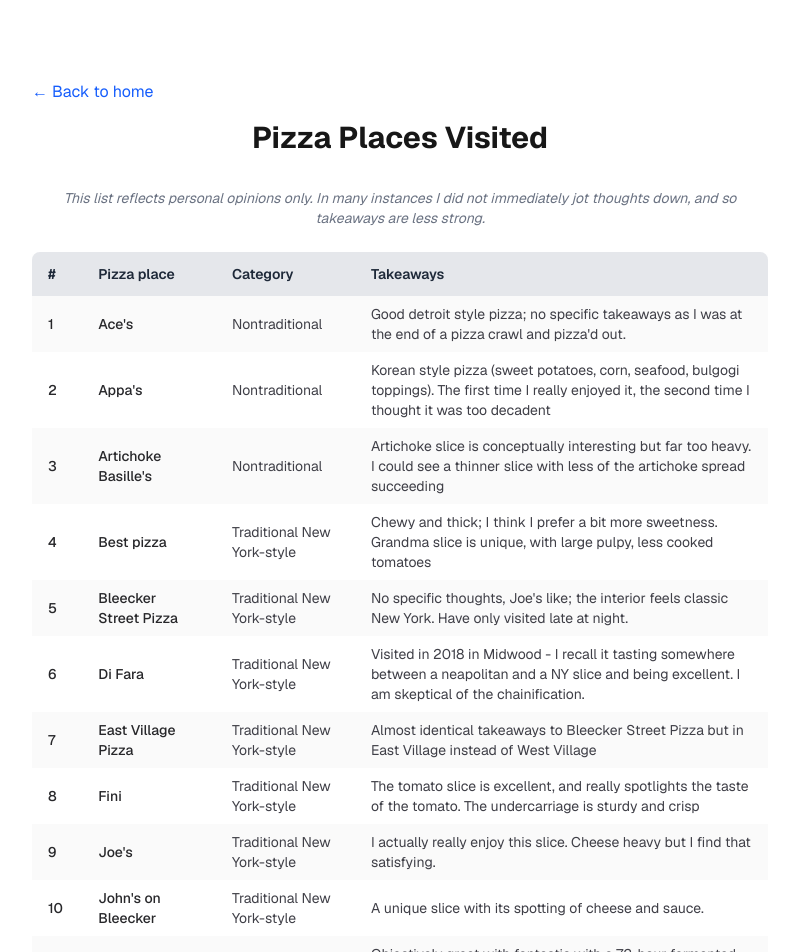
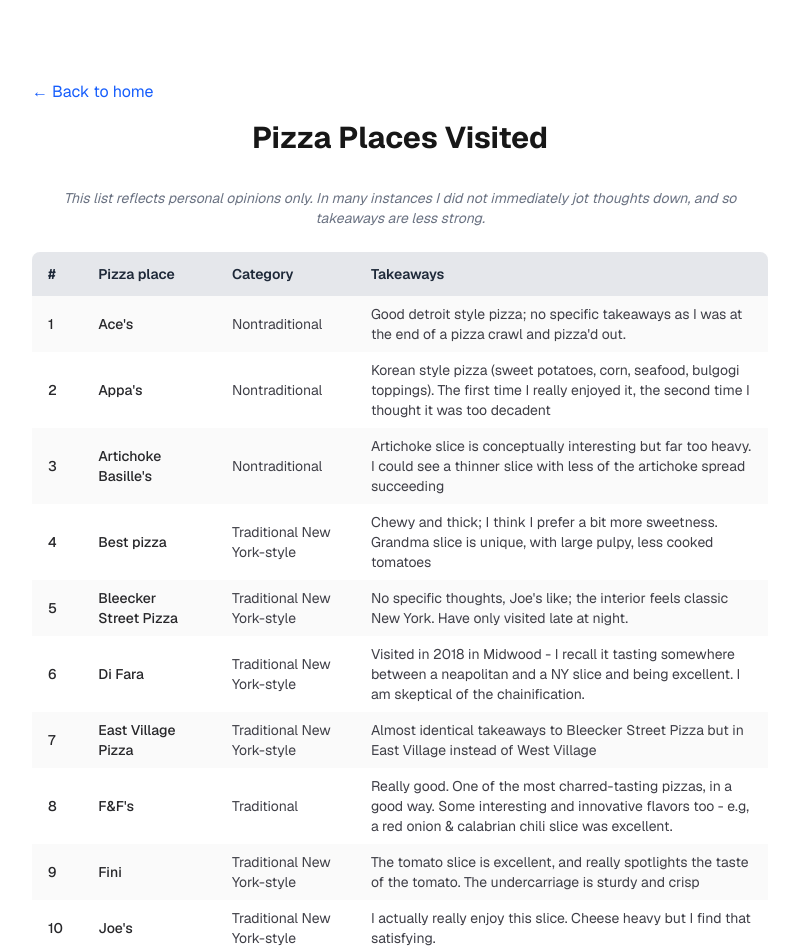
Before and after one commit to rdalvi/personal-site, a Next.js app: page /essays/pizza-places in a window 1280 px wide. Shown: the top 952 px of the page, without its empty margins (240-1039 px from the left). Built offline with nearby package versions, Linux system fonts and the light colour scheme.

Commit message:
Updated F&F into pizza and added Watchmen into books

```diff
--- a/app/essays/pizza-places/page.tsx
+++ b/app/essays/pizza-places/page.tsx
@@ -28,6 +28,7 @@
   { name: "Nate's", category: "Nontraditional", takeaway: "Good detroit style pizza, uses mozzarella instead of brick cheese. The hawaiian was exciting." },
   { name: "Stretch Pizza", category: "Nontraditional", takeaway: "A truly premier nontraditional pizza spot. The pizzas follow the architecture of a NY slice but is creative with toppings. A curious and charming encounter with Wylie Dusfresne enhances the appeal of the spot for me." },
   { name: "Ace's", category: "Nontraditional", takeaway: "Good detroit style pizza; no specific takeaways as I was at the end of a pizza crawl and pizza'd out." },
+  { name: "F&F's", category: "Traditional", takeaway: "Really good. One of the most charred-tasting pizzas, in a good way. Some interesting and innovative flavors too - e.g, a red onion & calabrian chili slice was excellent." },
 ];
 
 export default function PizzaPlacesPage() {
--- a/app/page.tsx
+++ b/app/page.tsx
@@ -78,6 +78,7 @@
           <li><i>A Clockwork Orange</i> by Anthony Burgess</li>
           <li><i>Catch-22</i> by Joseph Heller</li>
           <li><i>The Great Gatsby</i> by F. Scott Fitzgerald</li>
+          <li><i>Watchmen</i> by Alan Moore</li>
           <li><i>The Curious Incident of the Dog in the Night-time</i> by Mark Haddon</li>
         </ul>
       </section>
```
